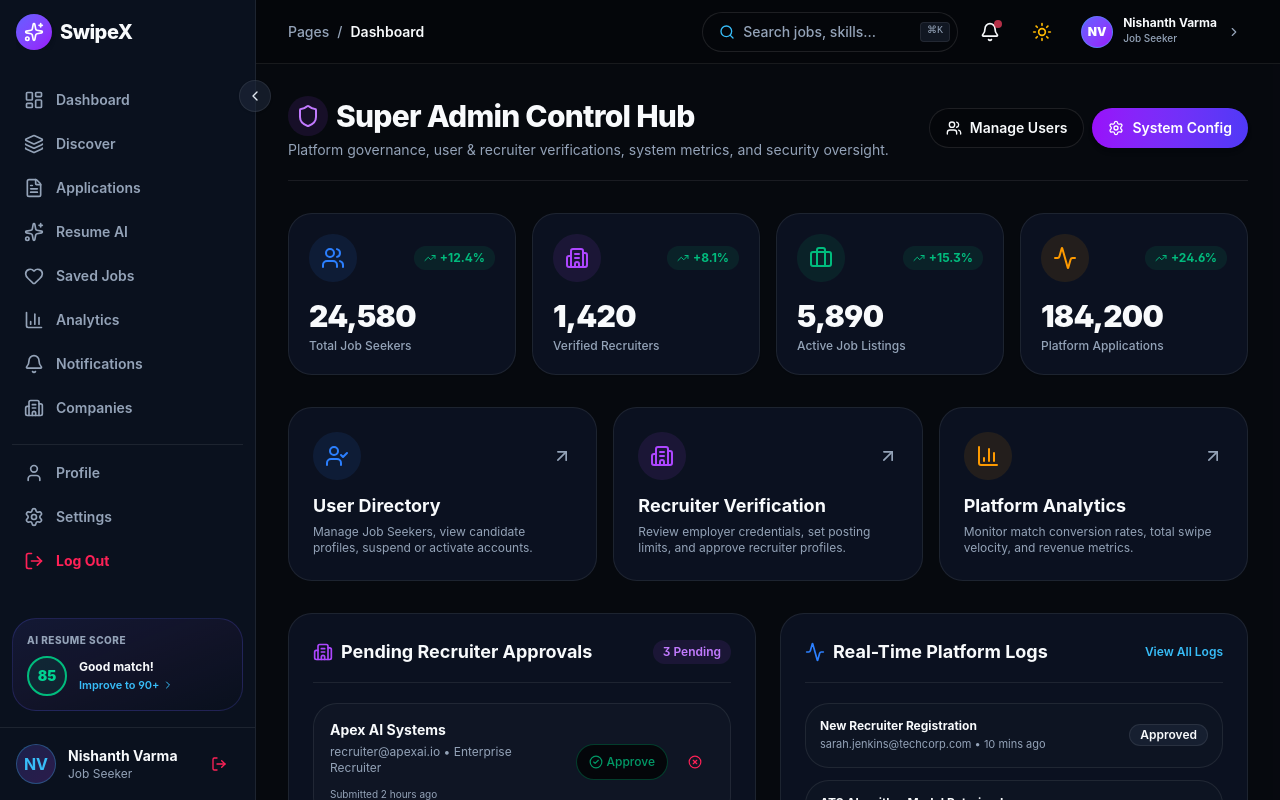
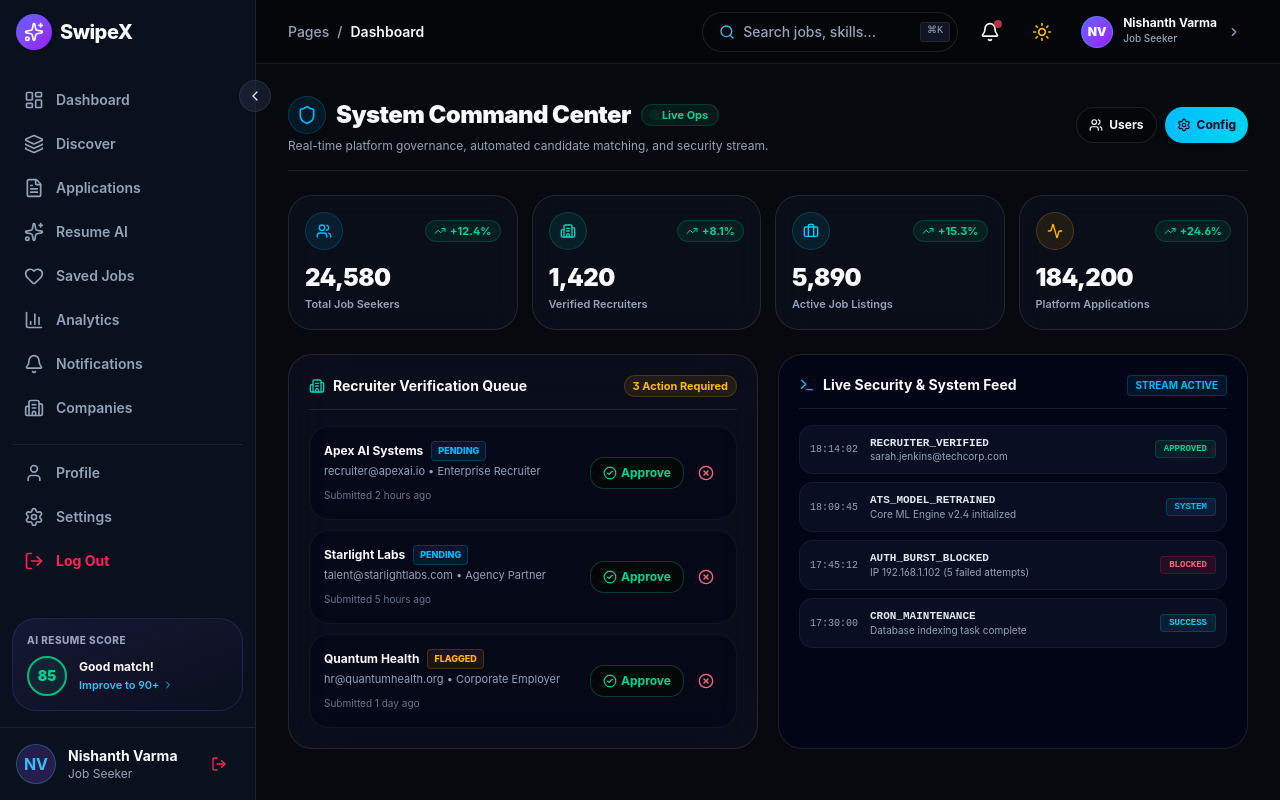
Before and after one commit to nishanthxvarma/swipex, a Next.js app in the folder apps/frontend/: page /admin/dashboard in a window 1280 px wide. Built offline with nearby package versions, Linux system fonts and the light colour scheme.

Commit message:
feat: complete frontend UX overhaul — demote demo login, balance split screen, add radial match chart & admin command center

```diff
--- a/apps/frontend/src/app/(auth)/login/page.tsx
+++ b/apps/frontend/src/app/(auth)/login/page.tsx
@@ -7,7 +7,7 @@ import { useForm } from 'react-hook-form';
 import { zodResolver } from '@hookform/resolvers/zod';
 import * as z from 'zod';
 import { motion } from 'framer-motion';
-import { Eye, EyeOff, Loader2, Mail, Building2, User, Shield, Lock, ArrowRight } from 'lucide-react';
+import { Eye, EyeOff, Loader2, Mail, Building2, User, Shield, Lock, ArrowRight, Sparkles } from 'lucide-react';
 import { cn } from '@/lib/utils';
 import { Button } from '@/components/ui/button';
 import { Input } from '@/components/ui/input';
@@ -174,43 +174,43 @@ export default function LoginPage() {
         </button>
       </div>
 
-      {/* Quick Demo Login Triggers */}
-      <div className="p-3 bg-secondary/50 rounded-2xl border space-y-2">
-        <p className="text-[11px] font-bold text-muted-foreground uppercase tracking-wider text-center">
-          Instant One-Tap Demo Login
-        </p>
-        <div className="grid grid-cols-3 gap-2">
-          <Button
+      {/* Collapsible Quick Demo Login (Subtly demoted) */}
+      <div className="pt-1">
+        <details className="group rounded-xl border border-white/5 bg-slate-900/30 text-xs transition-all">
+          <summary className="flex items-center justify-between p-2.5 cursor-pointer font-medium text-muted-foreground hover:text-foreground select-none">
+            <span className="flex items-center gap-1.5 text-xs font-semibold">
+              <Sparkles className="w-3.5 h-3.5 text-sky-400" />
+              Try a quick demo account
+            </span>
+            <span className="text-[10px] text-muted-foreground group-open:rotate-180 transition-transform">▼</span>
+          </summary>
+          <div className="p-2.5 pt-0 grid grid-cols-3 gap-2 border-t border-white/5 mt-1">
+            <button
               type="button"
-            variant="outline"
-            size="sm"
               onClick={() => handleQuickDemoLogin('JOB_SEEKER')}
               disabled={isLoading}
-            className="rounded-xl text-[11px] font-semibold px-1"
+              className="py-1.5 px-2 rounded-lg bg-slate-800/60 hover:bg-slate-800 text-[11px] font-semibold text-slate-300 border border-white/5 transition-colors"
             >
-            Job Seeker
-          </Button>
-          <Button
+              Candidate
+            </button>
+            <button
               type="button"
-            variant="outline"
-            size="sm"
               onClick={() => handleQuickDemoLogin('RECRUITER')}
               disabled={isLoading}
-            className="rounded-xl text-[11px] font-semibold border-primary/30 text-primary hover:bg-primary/10 px-1"
+              className="py-1.5 px-2 rounded-lg bg-sky-500/10 hover:bg-sky-500/20 text-[11px] font-semibold text-sky-400 border border-sky-400/20 transition-colors"
             >
               Recruiter
-          </Button>
-          <Button
+            </button>
+            <button
               type="button"
-            variant="outline"
-            size="sm"
               onClick={() => handleQuickDemoLogin('ADMIN')}
               disabled={isLoading}
-            className="rounded-xl text-[11px] font-semibold border-purple-500/30 text-purple-600 dark:text-purple-400 hover:bg-purple-500/10 px-1"
+              className="py-1.5 px-2 rounded-lg bg-teal-500/10 hover:bg-teal-500/20 text-[11px] font-semibold text-teal-400 border border-teal-400/20 transition-colors"
             >
               Admin
-          </Button>
+            </button>
           </div>
+        </details>
       </div>
 
       <form onSubmit={handleSubmit(onSubmit)} className="space-y-4">
--- a/apps/frontend/src/app/(dashboard)/admin/dashboard/page.tsx
+++ b/apps/frontend/src/app/(dashboard)/admin/dashboard/page.tsx
@@ -5,171 +5,133 @@ import { motion } from 'framer-motion';
 import {
   Users, Building2, Shield, Activity, TrendingUp, AlertTriangle,
   CheckCircle2, XCircle, Search, Filter, RefreshCw, Sparkles,
-  ArrowUpRight, BarChart3, UserCheck, Briefcase, Lock, Settings
+  ArrowUpRight, BarChart3, UserCheck, Briefcase, Lock, Settings, Clock, Terminal
 } from 'lucide-react';
 import { Button } from '@/components/ui/button';
-import { Input } from '@/components/ui/input';
 import Link from 'next/link';
+import { cn } from '@/lib/utils';
 
 export default function AdminDashboardPage() {
-  const [timeRange, setTimeRange] = useState('7d');
-
   const stats = [
-    { name: 'Total Job Seekers', value: '24,580', change: '+12.4%', icon: Users, color: 'text-blue-500', bg: 'bg-blue-500/10' },
-    { name: 'Verified Recruiters', value: '1,420', change: '+8.1%', icon: Building2, color: 'text-purple-500', bg: 'bg-purple-500/10' },
-    { name: 'Active Job Listings', value: '5,890', change: '+15.3%', icon: Briefcase, color: 'text-emerald-500', bg: 'bg-emerald-500/10' },
-    { name: 'Platform Applications', value: '184,200', change: '+24.6%', icon: Activity, color: 'text-amber-500', bg: 'bg-amber-500/10' },
+    { name: 'Total Job Seekers', value: '24,580', change: '+12.4%', icon: Users, color: 'text-sky-400', bg: 'bg-sky-500/10 border-sky-400/20' },
+    { name: 'Verified Recruiters', value: '1,420', change: '+8.1%', icon: Building2, color: 'text-teal-400', bg: 'bg-teal-500/10 border-teal-400/20' },
+    { name: 'Active Job Listings', value: '5,890', change: '+15.3%', icon: Briefcase, color: 'text-cyan-400', bg: 'bg-cyan-500/10 border-cyan-400/20' },
+    { name: 'Platform Applications', value: '184,200', change: '+24.6%', icon: Activity, color: 'text-amber-400', bg: 'bg-amber-500/10 border-amber-400/20' },
   ];
 
   const pendingApprovals = [
-    { id: 'rec_1', name: 'Apex AI Systems', contact: 'recruiter@apexai.io', type: 'Enterprise Recruiter', submitted: '2 hours ago' },
-    { id: 'rec_2', name: 'Starlight Labs', contact: 'talent@starlightlabs.com', type: 'Agency Partner', submitted: '5 hours ago' },
-    { id: 'rec_3', name: 'Quantum Health', contact: 'hr@quantumhealth.org', type: 'Corporate Employer', submitted: '1 day ago' },
+    { id: 'rec_1', name: 'Apex AI Systems', contact: 'recruiter@apexai.io', type: 'Enterprise Recruiter', submitted: '2 hours ago', status: 'PENDING' },
+    { id: 'rec_2', name: 'Starlight Labs', contact: 'talent@starlightlabs.com', type: 'Agency Partner', submitted: '5 hours ago', status: 'PENDING' },
+    { id: 'rec_3', name: 'Quantum Health', contact: 'hr@quantumhealth.org', type: 'Corporate Employer', submitted: '1 day ago', status: 'FLAGGED' },
   ];
 
-  const recentLogs = [
-    { id: 1, event: 'New Recruiter Registration', user: 'sarah.jenkins@techcorp.com', time: '10 mins ago', status: 'Approved' },
-    { id: 2, event: 'ATS Algorithm Model Retrained', user: 'System Task', time: '45 mins ago', status: 'Success' },
-    { id: 3, event: 'Security Alert: Failed Login Burst', user: 'ip_192.168.1.102', time: '2 hours ago', status: 'Blocked' },
-    { id: 4, event: 'System Maintenance Window Scheduled', user: 'admin@swipex.io', time: '4 hours ago', status: 'Completed' },
+  const liveStreamLogs = [
+    { id: 1, timestamp: '18:14:02', event: 'RECRUITER_VERIFIED', details: 'sarah.jenkins@techcorp.com', status: 'APPROVED', statusBg: 'bg-emerald-500/10 text-emerald-400 border-emerald-500/20' },
+    { id: 2, timestamp: '18:09:45', event: 'ATS_MODEL_RETRAINED', details: 'Core ML Engine v2.4 initialized', status: 'SYSTEM', statusBg: 'bg-sky-500/10 text-sky-400 border-sky-400/20' },
+    { id: 3, timestamp: '17:45:12', event: 'AUTH_BURST_BLOCKED', details: 'IP 192.168.1.102 (5 failed attempts)', status: 'BLOCKED', statusBg: 'bg-rose-500/10 text-rose-400 border-rose-500/20' },
+    { id: 4, timestamp: '17:30:00', event: 'CRON_MAINTENANCE', details: 'Database indexing task complete', status: 'SUCCESS', statusBg: 'bg-cyan-500/10 text-cyan-400 border-cyan-400/20' },
   ];
 
   return (
-    <div className="space-y-8 pb-12">
-      {/* Header */}
-      <div className="flex flex-col sm:flex-row sm:items-center justify-between gap-4 border-b pb-5">
+    <div className="space-y-6 pb-12">
+      {/* Header — Command Center Density */}
+      <div className="flex flex-col sm:flex-row sm:items-center justify-between gap-4 border-b border-white/10 pb-4">
         <div>
-          <div className="flex items-center gap-2">
-            <div className="p-2 rounded-xl bg-purple-500/10 text-purple-600 dark:text-purple-400">
-              <Shield className="w-6 h-6" />
+          <div className="flex items-center gap-2.5">
+            <div className="p-2 rounded-xl bg-sky-500/10 text-sky-400 border border-sky-400/20">
+              <Shield className="w-5 h-5" />
             </div>
-            <h1 className="text-3xl font-extrabold tracking-tight">Super Admin Control Hub</h1>
+            <h1 className="text-2xl font-black tracking-tight">System Command Center</h1>
+            <span className="flex items-center gap-1 text-[11px] font-bold bg-emerald-500/10 text-emerald-400 border border-emerald-500/20 px-2.5 py-0.5 rounded-full">
+              <span className="w-1.5 h-1.5 rounded-full bg-emerald-400 animate-ping"></span> Live Ops
+            </span>
           </div>
-          <p className="text-muted-foreground text-sm mt-1">
-            Platform governance, user & recruiter verifications, system metrics, and security oversight.
+          <p className="text-muted-foreground text-xs mt-1">
+            Real-time platform governance, automated candidate matching, and security stream.
           </p>
         </div>
 
         <div className="flex items-center gap-2">
           <Link href="/admin/users">
-            <Button variant="outline" className="rounded-xl gap-2 font-semibold">
-              <Users className="w-4 h-4" /> Manage Users
+            <Button variant="outline" size="sm" className="rounded-xl gap-1.5 text-xs font-bold border-white/10">
+              <Users className="w-3.5 h-3.5" /> Users
             </Button>
           </Link>
           <Link href="/admin/settings">
-            <Button className="rounded-xl gap-2 font-semibold bg-gradient-to-r from-purple-600 to-indigo-600 text-white shadow-md">
-              <Settings className="w-4 h-4" /> System Config
+            <Button size="sm" className="rounded-xl gap-1.5 text-xs font-bold bg-gradient-to-r from-sky-400 to-cyan-400 text-slate-950 shadow-md">
+              <Settings className="w-3.5 h-3.5" /> Config
             </Button>
           </Link>
         </div>
       </div>
 
-      {/* KPI Cards */}
-      <div className="grid grid-cols-1 sm:grid-cols-2 lg:grid-cols-4 gap-4">
+      {/* KPI Tighter Grid */}
+      <div className="grid grid-cols-1 sm:grid-cols-2 lg:grid-cols-4 gap-3.5">
         {stats.map((stat, i) => {
           const Icon = stat.icon;
           return (
             <motion.div
               key={stat.name}
-              initial={{ opacity: 0, y: 15 }}
+              initial={{ opacity: 0, y: 10 }}
               animate={{ opacity: 1, y: 0 }}
-              transition={{ delay: i * 0.1 }}
-              className="p-5 rounded-3xl bg-card border shadow-xs flex flex-col justify-between"
+              transition={{ delay: i * 0.05 }}
+              className="p-4 rounded-2xl bg-slate-900/40 backdrop-blur-md border border-white/10 flex flex-col justify-between"
             >
               <div className="flex items-center justify-between">
-                <div className={`p-3 rounded-2xl ${stat.bg} ${stat.color}`}>
-                  <Icon className="w-6 h-6" />
+                <div className={cn("p-2.5 rounded-xl border", stat.bg, stat.color)}>
+                  <Icon className="w-4 h-4" />
                 </div>
-                <span className="inline-flex items-center text-xs font-bold text-emerald-500 bg-emerald-500/10 px-2.5 py-1 rounded-full">
+                <span className="inline-flex items-center text-[11px] font-bold text-emerald-400 bg-emerald-500/10 border border-emerald-500/20 px-2 py-0.5 rounded-full">
                   <TrendingUp className="w-3 h-3 mr-1" />
                   {stat.change}
                 </span>
               </div>
-              <div className="mt-4">
-                <h3 className="text-3xl font-black tracking-tight">{stat.value}</h3>
-                <p className="text-xs font-medium text-muted-foreground mt-1">{stat.name}</p>
+              <div className="mt-3">
+                <h3 className="text-2xl font-black tracking-tight">{stat.value}</h3>
+                <p className="text-[11px] font-semibold text-muted-foreground mt-0.5">{stat.name}</p>
               </div>
             </motion.div>
           );
         })}
       </div>
 
-      {/* Quick Navigation Cards */}
-      <div className="grid grid-cols-1 md:grid-cols-3 gap-4">
-        <Link href="/admin/users">
-          <div className="p-6 rounded-3xl bg-card border hover:border-primary/50 transition-all cursor-pointer group space-y-3">
-            <div className="flex items-center justify-between">
-              <div className="p-3 rounded-2xl bg-blue-500/10 text-blue-500 group-hover:scale-110 transition-transform">
-                <UserCheck className="w-6 h-6" />
-              </div>
-              <ArrowUpRight className="w-5 h-5 text-muted-foreground group-hover:text-primary transition-colors" />
+      {/* Main Command Split: Verification Queue & Live Stream Log */}
+      <div className="grid grid-cols-1 lg:grid-cols-12 gap-5">
+        {/* Recruiter Verification Queue */}
+        <div className="lg:col-span-6 p-5 rounded-2xl bg-slate-900/40 backdrop-blur-xl border border-white/10 space-y-4">
+          <div className="flex items-center justify-between border-b border-white/10 pb-3">
+            <div className="flex items-center gap-2">
+              <Building2 className="w-4 h-4 text-teal-400" />
+              <h3 className="font-bold text-sm">Recruiter Verification Queue</h3>
             </div>
-            <div>
-              <h3 className="font-bold text-lg">User Directory</h3>
-              <p className="text-xs text-muted-foreground mt-1">Manage Job Seekers, view candidate profiles, suspend or activate accounts.</p>
-            </div>
-          </div>
-        </Link>
-
-        <Link href="/admin/recruiters">
-          <div className="p-6 rounded-3xl bg-card border hover:border-primary/50 transition-all cursor-pointer group space-y-3">
-            <div className="flex items-center justify-between">
-              <div className="p-3 rounded-2xl bg-purple-500/10 text-purple-500 group-hover:scale-110 transition-transform">
-                <Building2 className="w-6 h-6" />
-              </div>
-              <ArrowUpRight className="w-5 h-5 text-muted-foreground group-hover:text-primary transition-colors" />
-            </div>
-            <div>
-              <h3 className="font-bold text-lg">Recruiter Verification</h3>
-              <p className="text-xs text-muted-foreground mt-1">Review employer credentials, set posting limits, and approve recruiter profiles.</p>
-            </div>
-          </div>
-        </Link>
-
-        <Link href="/admin/analytics">
-          <div className="p-6 rounded-3xl bg-card border hover:border-primary/50 transition-all cursor-pointer group space-y-3">
-            <div className="flex items-center justify-between">
-              <div className="p-3 rounded-2xl bg-amber-500/10 text-amber-500 group-hover:scale-110 transition-transform">
-                <BarChart3 className="w-6 h-6" />
-              </div>
-              <ArrowUpRight className="w-5 h-5 text-muted-foreground group-hover:text-primary transition-colors" />
-            </div>
-            <div>
-              <h3 className="font-bold text-lg">Platform Analytics</h3>
-              <p className="text-xs text-muted-foreground mt-1">Monitor match conversion rates, total swipe velocity, and revenue metrics.</p>
-            </div>
-          </div>
-        </Link>
-      </div>
-
-      {/* Main Grid: Pending Approvals & Activity Stream */}
-      <div className="grid grid-cols-1 lg:grid-cols-2 gap-6">
-        {/* Recruiter Verification Queue */}
-        <div className="p-6 rounded-3xl bg-card border space-y-5">
-          <div className="flex items-center justify-between border-b pb-4">
-            <div className="flex items-center gap-2">
-              <Building2 className="w-5 h-5 text-purple-500" />
-              <h3 className="font-bold text-lg">Pending Recruiter Approvals</h3>
-            </div>
-            <span className="text-xs font-semibold px-2.5 py-1 bg-purple-500/10 text-purple-600 dark:text-purple-400 rounded-full">
-              {pendingApprovals.length} Pending
+            <span className="text-[11px] font-bold px-2 py-0.5 bg-amber-500/10 text-amber-400 border border-amber-500/20 rounded-full">
+              {pendingApprovals.length} Action Required
             </span>
           </div>
 
-          <div className="space-y-3">
+          <div className="space-y-2.5">
             {pendingApprovals.map((req) => (
-              <div key={req.id} className="p-4 rounded-2xl bg-muted/40 border flex items-center justify-between gap-4">
-                <div className="space-y-1">
-                  <h4 className="font-bold text-sm">{req.name}</h4>
-                  <p className="text-xs text-muted-foreground">{req.contact} • {req.type}</p>
-                  <span className="text-[10px] text-muted-foreground">Submitted {req.submitted}</span>
+              <div key={req.id} className="p-3.5 rounded-xl bg-slate-950/60 border border-white/5 flex items-center justify-between gap-3">
+                <div className="space-y-0.5">
+                  <div className="flex items-center gap-2">
+                    <h4 className="font-bold text-xs">{req.name}</h4>
+                    <span className={cn(
+                      "text-[9px] font-extrabold px-1.5 py-0.5 rounded border",
+                      req.status === 'FLAGGED' ? "bg-amber-500/10 text-amber-400 border-amber-500/20" : "bg-sky-500/10 text-sky-400 border-sky-400/20"
+                    )}>
+                      {req.status}
+                    </span>
+                  </div>
+                  <p className="text-[11px] text-muted-foreground">{req.contact} • {req.type}</p>
+                  <span className="text-[10px] text-muted-foreground/70">Submitted {req.submitted}</span>
                 </div>
-                <div className="flex items-center gap-2">
-                  <Button size="sm" variant="outline" className="rounded-xl text-xs text-emerald-600 border-emerald-500/30 hover:bg-emerald-500/10">
+
+                <div className="flex items-center gap-1.5">
+                  <Button size="sm" variant="outline" className="h-8 rounded-lg text-xs font-bold text-emerald-400 border-emerald-500/30 hover:bg-emerald-500/10">
                     <CheckCircle2 className="w-3.5 h-3.5 mr-1" /> Approve
                   </Button>
-                  <Button size="sm" variant="ghost" className="rounded-xl text-xs text-rose-500 hover:bg-rose-500/10">
-                    <XCircle className="w-3.5 h-3.5" />
+                  <Button size="sm" variant="ghost" className="h-8 w-8 p-0 rounded-lg text-rose-400 hover:bg-rose-500/10">
+                    <XCircle className="w-4 h-4" />
                   </Button>
                 </div>
               </div>
@@ -177,26 +139,29 @@ export default function AdminDashboardPage() {
           </div>
         </div>
 
-        {/* Real-time Activity Logs */}
-        <div className="p-6 rounded-3xl bg-card border space-y-5">
-          <div className="flex items-center justify-between border-b pb-4">
+        {/* Real-time Activity Live Stream */}
+        <div className="lg:col-span-6 p-5 rounded-2xl bg-slate-950/80 border border-white/10 space-y-4 font-mono">
+          <div className="flex items-center justify-between border-b border-white/10 pb-3 font-sans">
             <div className="flex items-center gap-2">
-              <Activity className="w-5 h-5 text-blue-500" />
-              <h3 className="font-bold text-lg">Real-Time Platform Logs</h3>
+              <Terminal className="w-4 h-4 text-sky-400" />
+              <h3 className="font-bold text-sm text-foreground">Live Security & System Feed</h3>
             </div>
-            <Link href="/admin/activity" className="text-xs font-semibold text-primary hover:underline">
-              View All Logs
-            </Link>
+            <span className="text-[10px] font-bold text-sky-400 bg-sky-500/10 px-2 py-0.5 rounded border border-sky-400/20">
+              STREAM ACTIVE
+            </span>
           </div>
 
-          <div className="space-y-3">
-            {recentLogs.map((log) => (
-              <div key={log.id} className="p-3.5 rounded-2xl bg-muted/30 border flex items-center justify-between">
-                <div className="space-y-0.5">
-                  <p className="text-xs font-bold">{log.event}</p>
-                  <p className="text-[11px] text-muted-foreground">{log.user} • {log.time}</p>
+          <div className="space-y-2 text-xs">
+            {liveStreamLogs.map((log) => (
+              <div key={log.id} className="p-2.5 rounded-lg bg-slate-900/60 border border-white/5 flex items-center justify-between gap-2">
+                <div className="flex items-center gap-3 overflow-hidden">
+                  <span className="text-muted-foreground text-[10px] font-mono shrink-0">{log.timestamp}</span>
+                  <div className="truncate">
+                    <p className="font-bold text-slate-200 text-[11px] truncate">{log.event}</p>
+                    <p className="text-[10px] text-muted-foreground font-sans truncate">{log.details}</p>
+                  </div>
                 </div>
-                <span className="text-xs font-semibold px-2.5 py-0.5 rounded-full bg-secondary border">
+                <span className={cn("text-[9px] font-bold px-2 py-0.5 rounded border shrink-0", log.statusBg)}>
                   {log.status}
                 </span>
               </div>
```
Also changed, not shown: apps/frontend/src/app/(auth)/layout.tsx (+27 -33 lines), apps/frontend/src/app/(dashboard)/dashboard/page.tsx (+47 -19 lines). Lines whose indentation alone changed are shown as unchanged.
